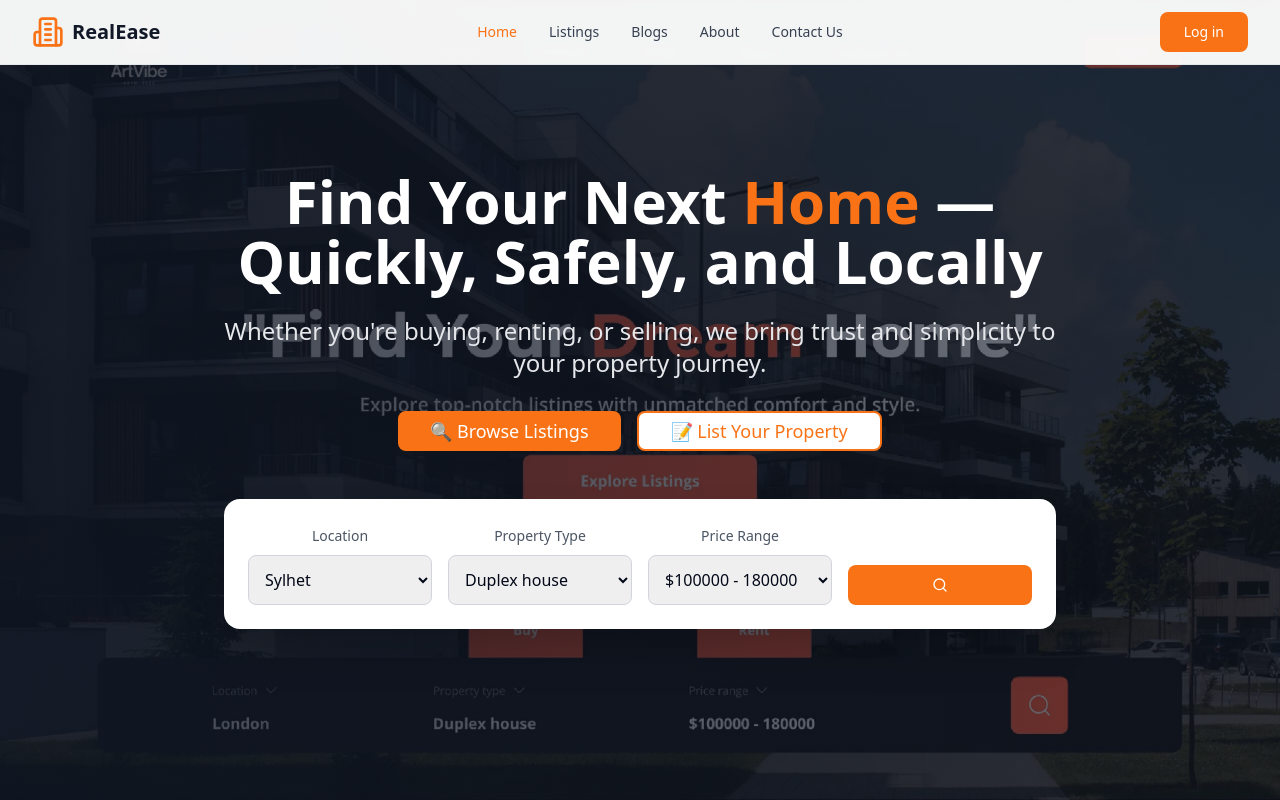
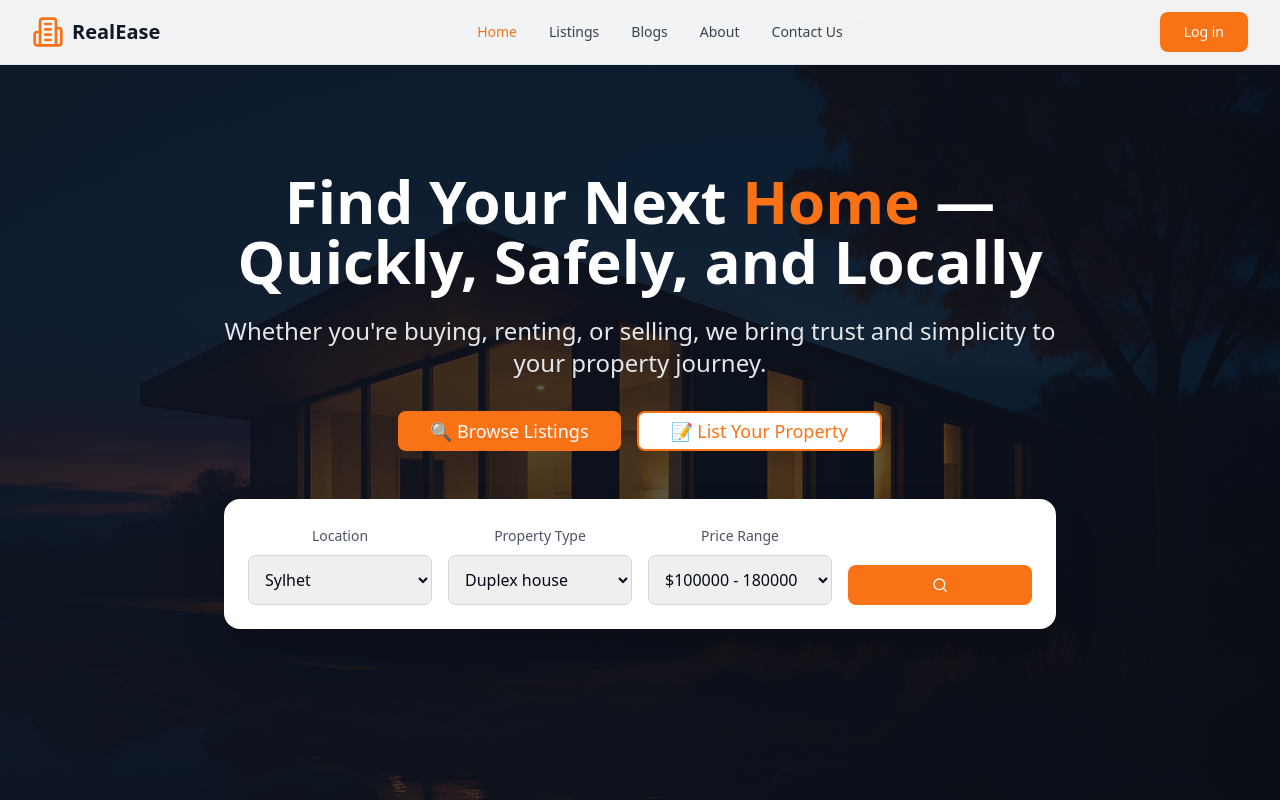
Before and after one commit to MayshaKhan/ease-of-homes-sylhet, a React (Vite) app: page / in a window 1280 px wide. Shown: the top 800 px of the page. Built offline with nearby package versions, Linux system fonts and the light colour scheme.

Commit message:
Replace hero image
Replaces the hero image with the provided image.

```diff
--- a/src/components/HeroSection.tsx
+++ b/src/components/HeroSection.tsx
@@ -8,7 +8,7 @@ const HeroSection = () => {
       {/* Background with overlay */}
       <div className="absolute inset-0 bg-gradient-to-r from-gray-900/80 to-gray-900/60">
         <img
-          src="/lovable-uploads/4a72420a-f4ff-448e-921c-5996d294733f.png"
+          src="/lovable-uploads/d191584e-0741-4edb-8fda-3ad629483420.png"
           alt="Beautiful homes"
           className="w-full h-full object-cover"
         />
```
Also changed, not shown: public/lovable-uploads/d191584e-0741-4edb-8fda-3ad629483420.png (added).
